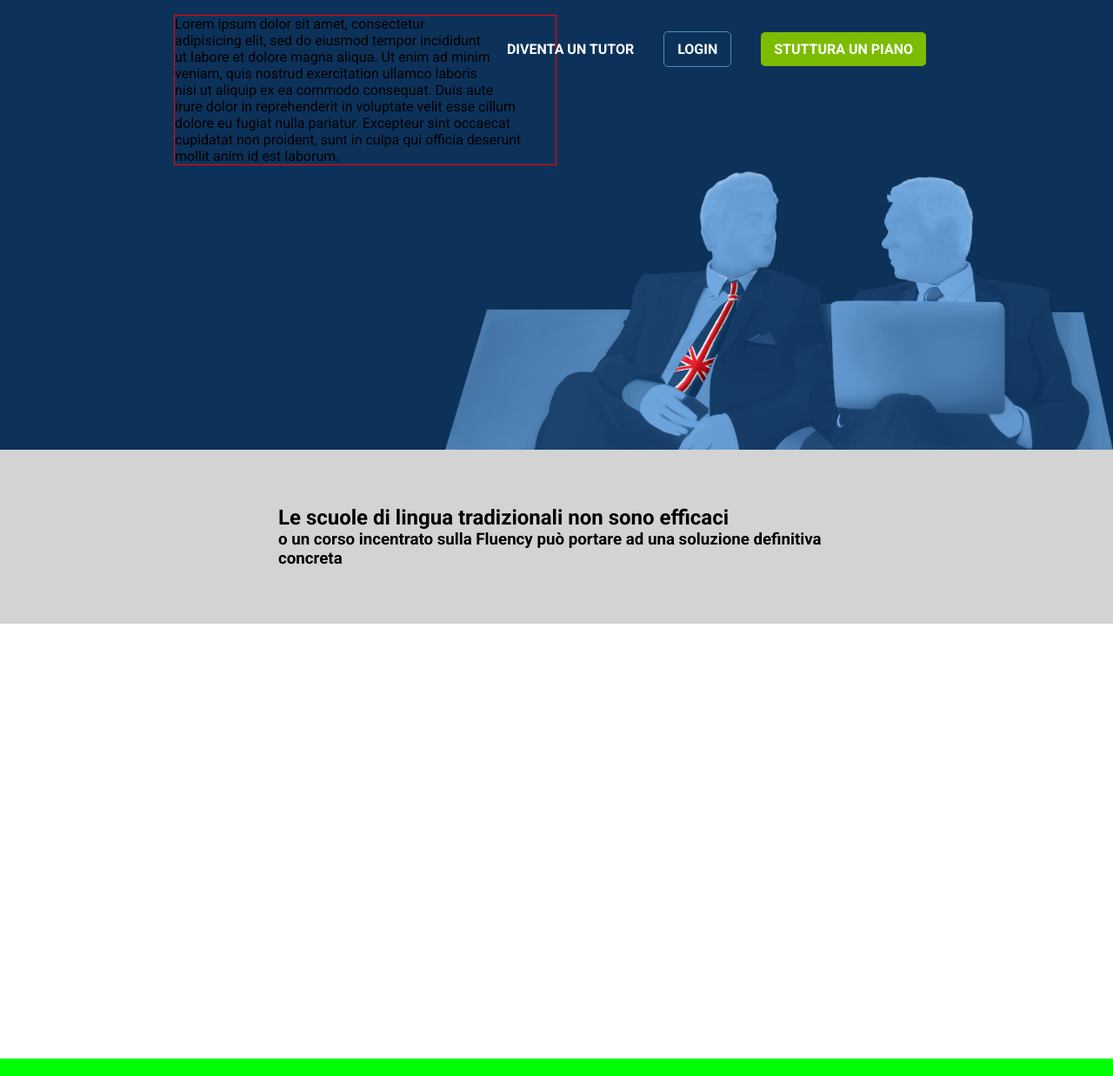
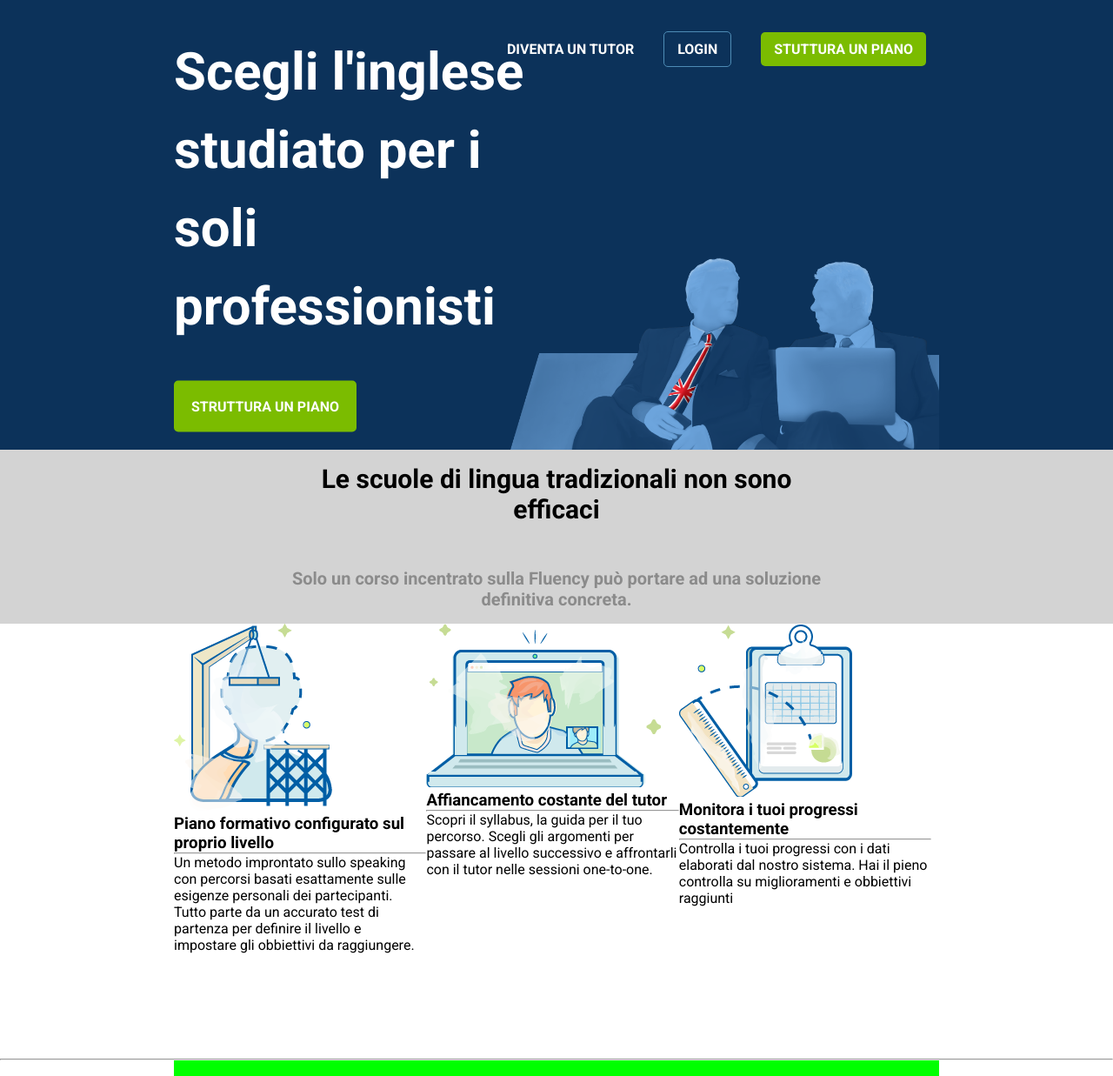
Before and after one commit to marcopa84/html-css-fluentify, a plain HTML site: page index.html in a window 1280 px wide. Shown: the part 63-1300 px from the top of the page at 87% size. Drawn offline with Linux system fonts and the light colour scheme.

Commit message:
banner sistemato

```diff
--- a/css/style.css
+++ b/css/style.css
@@ -6,8 +6,8 @@
 }
 
 /* REGOLE RIUTILIZZABILI */
-.padding_default{
-  padding: 0 200px;
+.margin_default{
+  margin: 0 200px;
 }
 .clear:after{
   content: "";
@@ -24,15 +24,15 @@
   text-transform: uppercase;
   color: #fff;
 }
-
+.float_left{
+  float: left;
+}
 /* PROPRIETA DELL'HEADER */
 header{
   background-color: #0C325A;
 }
 .navbar{
   height:80px;
-  /* width: 80%;
-  margin: 0 auto; */
 }
 .navbar ul{
   list-style: none;
@@ -56,9 +56,7 @@ header{
   color:#f8b71c;
 }
 
-.nav_left{
-  float: left;
-}
+.nav_left{}
 .nav_left img{
   vertical-align: middle;
 }
@@ -67,40 +65,40 @@ header{
 }
 .bkg_green_header{
   background-color: #7BBC00;
-
 }
 .no_bkg_header{
   background: none;
   border: 1px solid #4e8cb6;
 }
 .navbar button{
-    cursor: pointer;
+  cursor: pointer;
 }
-
-
+/* proprietà del display */
 .display{
+  position: relative;
   height:500px;
   background-image: url(../img/oldman.png);
   background-repeat: no-repeat;
   background-size: 60%;
-  background-position: 100% 100%;
-
+  background-position: 110% 100%;
 }
 .text_display{
-  border: 1px solid red;
   width: 50%;
+  position: absolute;
+  top: 50%;
+  transform: translateY(-50%);
 }
-
-
-
-
-
-
-
-
-
-
-
+.text_display > h1{
+  font-size: 60px;
+  line-height: 90px;
+  color: #fff;
+}
+.bkg_green_display{
+  background-color: #7BBC00;
+  padding: 20px;
+  margin-top: 40px;
+}
+/* /PROPRIETA HEADER */
 
 
 /* PROPRIETA DEL MAIN */
@@ -114,14 +112,35 @@ header{
   top:50%;
   left:50%;
   transform: translate(-50%, -50%);
+  text-align: center;
 }
-
-
-
+.title_banner > h2{
+  font-size: 30px;
+}
+.title_banner > h3{
+  margin-top: 50px;
+  font-size: 20px;
+  color:#8B8B8B;
+}
+/* fine banner */
 
 .maintop{
   height: 500px;
 }
+.maintop_left{
+  width: 33%;
+}
+.maintop_center{
+  width: 33%;
+}
+.maintop_right{
+  width: 33%;
+}
+/* Separazione main */
+.hr_main{
+  color:#D3D3D3;
+}
+/* separazione main */
 .mainbottom{
   height: 500px;
   background-color: lime;
--- a/index.html
+++ b/index.html
@@ -8,7 +8,7 @@
   </head>
   <body>
    <header>
-    <section class="navbar clear padding_default">
+    <section class="navbar clear margin_default">
       <nav class="nav_left">
         <ul>
           <li><img src="img/logo.png" alt="logo del sito"></li>
@@ -27,9 +27,10 @@
       </nav>
     </section>
 
-    <section class="display padding_default">
+    <section class="display margin_default">
       <div class="text_display">
-      Lorem ipsum dolor sit amet, consectetur adipisicing elit, sed do eiusmod tempor incididunt ut labore et dolore magna aliqua. Ut enim ad minim veniam, quis nostrud exercitation ullamco laboris nisi ut aliquip ex ea commodo consequat. Duis aute irure dolor in reprehenderit in voluptate velit esse cillum dolore eu fugiat nulla pariatur. Excepteur sint occaecat cupidatat non proident, sunt in culpa qui officia deserunt mollit anim id est laborum.
+        <h1>Scegli l'inglese studiato per i soli professionisti</h1>
+        <button class="button bkg_green_display">STRUTTURA UN PIANO</button>
       </div>
     </section>
    </header>
@@ -37,11 +38,31 @@
     <section class="banner">
       <div class="title_banner">
         <h2>Le scuole di lingua tradizionali non sono efficaci</h2>
-        <h3>o un corso incentrato sulla Fluency pu&ograve;	portare ad una soluzione definitiva concreta</h3>
+        <h3>Solo un corso incentrato sulla Fluency pu&ograve;	portare ad una soluzione definitiva concreta.</h3>
       </div>
     </section>
-    <section class="maintop"></section>
-    <section class="mainbottom"></section>
+    <section class="maintop margin_default clear">
+      <div class="maintop_left float_left">
+        <img src="img/profile.png" alt="icona profile">
+        <h3>Piano formativo configurato sul proprio livello</h3>
+        <hr>
+        <p>Un metodo improntato sullo speaking con percorsi basati esattamente sulle esigenze personali dei partecipanti. Tutto parte da un accurato test di partenza per definire il livello e impostare gli obbiettivi da raggiungere.</p>
+      </div>
+      <div class="maintop_center float_left">
+        <img src="img/computer.png" alt="icona computer">
+        <h3>Affiancamento costante del tutor</h3>
+        <hr>
+        <p>Scopri il syllabus, la guida per il tuo percorso. Scegli gli argomenti per passare al livello successivo e affrontarli con il tutor nelle sessioni one-to-one.</p>
+      </div>
+      <div class="maintop_right float_left">
+        <img src="img/doc.png" alt="icona documento">
+        <h3>Monitora i tuoi progressi costantemente</h3>
+        <hr>
+        <p>Controlla i tuoi progressi con i dati elaborati dal nostro sistema. Hai il pieno controlla su miglioramenti e obbiettivi raggiunti</p>
+      </div>
+    </section>
+    <hr class="hr_main">
+    <section class="mainbottom margin_default"></section>
    </main>
    <footer>
 
```
